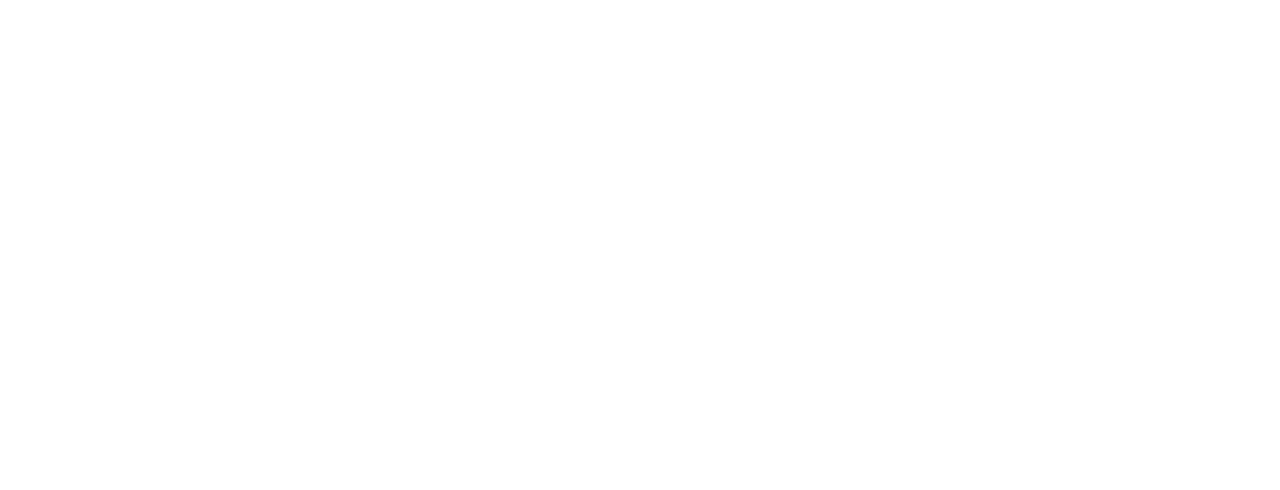
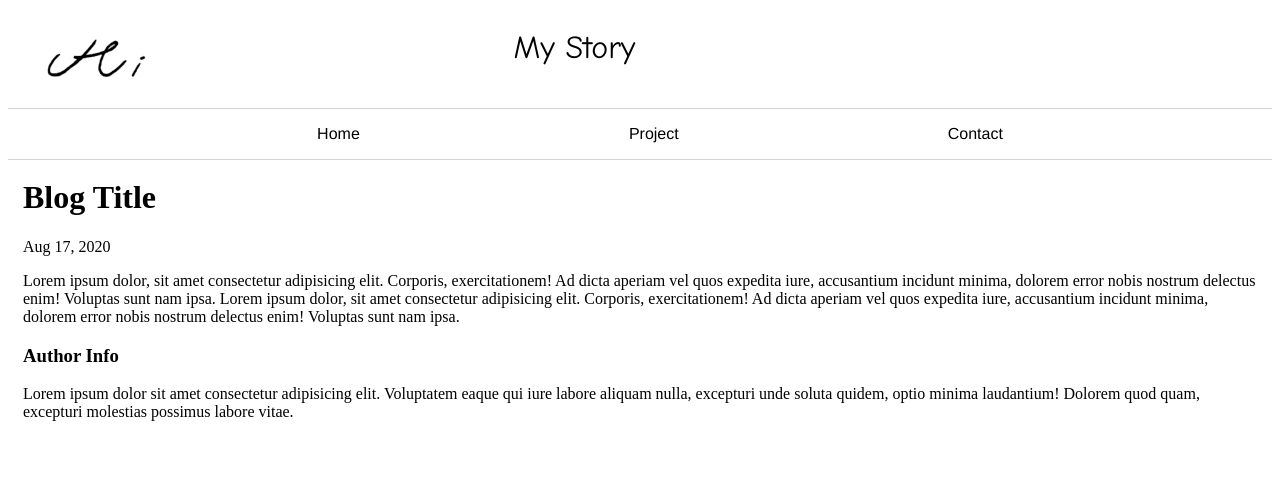
Before and after one commit to Leeeslieee/Udacity-PersonalBlog, a plain HTML site: page html/Blog-Post.html in a window 1280 px wide. Drawn offline with Linux system fonts and the light colour scheme.

Commit message:
Test Github Page

```diff
--- a/css/main.css
+++ b/css/main.css
@@ -1,15 +1,19 @@
+/* sdfsdfa */
 .container{
     display:grid;
-    grid-template-columns: 400px;
-    grid-template-rows:100px 50px 400px 50px;
+    grid-template-columns: 1fr;
+    grid-template-rows:100px 50px auto 50px;
     grid-template-areas:
-        "top"
+        "hd"
         "sd"
-        "main"
+        "ct"
         "ft";
     /*border:2px solid red;*/
 }
-
+a {
+    color: gray;
+    text-decoration: none;
+  }
 .box{
     display:flex;
     flex-direction:row;
@@ -17,8 +21,8 @@
 }
 
 .header{
-    grid-area:top;
-    background-image: url("../img/image0.jpg");
+    grid-area:hd;
+    background-image: url(../img/image0.jpg);
     background-size:contain;
     background-repeat:no-repeat;
     background-position: left;
@@ -28,47 +32,78 @@
 }
 .header h1{
     grid-area:site;
+    font-family: 'Comic Sans MS', 'Comic Sans', 'cursive';
+    font-weight:200;
 }
 .nav{
     width:100%;
     display:inline-block;
+    border-top: 1px solid lightgray;
+    border-bottom: 1px solid lightgray;
+
 }
-ul{
+.nav ul{
     display:flex;
     list-style-type: none;
     flex-direction:row;
     justify-content:space-evenly;
-    padding-left:0;
+    font-family: Helvetica, Arial;
 }
 
 .sidebar{
     grid-area:sd;
 }
-
 .content{
-    grid-area:main;
+    grid-area:ct;
 }
 
-.nestedGrid{
+.cards{
     width:100%;
     height:100%;
     display:grid;
-    grid-template-columns:50% 50%;
-    grid-template-rows:50% 50%;
+    grid-template-columns: repeat(auto-fill, minmax(200px, 1fr));
+    grid-gap: 10px;
+}
+.card{
+    display:grid;
+   /*grid-template-rows: repeat(auto-fill, minmax(100px, 200px));  */
+   grid-template-rows: minmax(250px,auto) 30px;
+   padding-top:5px;
 }
 
-.post{
-    padding: 5px 5px 5px 5px;
+.card img{
+    width:100%;
+    height:100%;
+    object-fit:cover;
+    object-position:50% 40%;
+}
+.card p{
+    line-height:5px;
+    font-family:    Helvetica, Arial;
+    font-size:0.8em;
+    color:gray;
+
+}
+
+.details{
+    float:right;
+}
+
+/*.postImage{
+    grid-area:Image;
     display:flex;
     flex-direction:row;
     justify-content:center;
 }
+.postImage:hover{
+    cursor:pointer;
+.postCaption{
+    font-size:0.9em;
 
-.post img{
-    width:100%;
-    object-fit:cover;
-    object-position:50% 40%;
 }
+}*/
+
+
 
 .footer{
     grid-area:ft;
@@ -76,22 +111,34 @@ ul{
     font-size:0.9em;
 }
 
-@media (min-width:401px){
+@media (min-width:500px){
     .container{
         display:grid;
-        grid-template-columns: 100px 650px;
-        grid-template-rows:100px 400px 50px;
+        grid-template-columns: 15% 85%;
+        grid-template-rows:100px auto 50px;
         grid-template-areas:
-            "top top"
-            "sd main"
+            "hd hd"
+            "sd ct"
             "ft ft";
+    }
+    .cards{
+        width:100%;
+        height:100%;
+        display:grid;
+        /*
+        grid-template-columns:50% 50%;
+        grid-template-rows:33% 33% 33%;
+        */
+        grid-template-columns: repeat(auto-fill, minmax(300px, 1fr));
+        grid-gap: 20px;
     }
 
     .nav{
         /*width:100%;*/
         height:100%;
+        border:none;
     }
-    ul{
+    .nav ul{
         height:100%;
         display:flex;
         list-style-type: none;
--- /dev/null
+++ b/css/post.css
@@ -0,0 +1,57 @@
+.container{
+
+    display:grid;
+    grid-template-rows:100px 50px auto 50px;
+    grid-template-columns: 1fr;
+    grid-template-areas:
+    "hd"
+    "sd"
+    "content"
+    "ft";
+}
+a {
+    color: black;
+    text-decoration: none;
+  }
+.box{
+
+}
+
+.header{
+    grid-area:hd;
+    background-image: url(../img/image0.jpg);
+    background-size:contain;
+    background-repeat:no-repeat;
+    background-position: left;
+    display:grid;
+    grid-template-columns: 40% 60%;
+    grid-template-areas:"logo site";
+}
+.header h1{
+    grid-area:site;
+    font-family: 'Comic Sans MS', 'Comic Sans', 'cursive';
+    font-weight:200;
+}
+
+.sidebar{
+    grid-area:sd;
+}
+.nav{
+    border-top: 1px solid lightgray;
+    border-bottom: 1px solid lightgray;
+}
+.nav ul{
+    list-style-type:none;
+    display:flex;
+    justify-content:space-evenly;
+    font-family: Helvetica, Arial;
+}
+
+.content{
+    grid-area:content;
+    padding: 0px 15px 0px 15px;
+}
+
+.footer{
+    grid-area:ft;
+}
--- a/html/Blog-Post.html
+++ b/html/Blog-Post.html
@@ -5,9 +5,44 @@
     <meta http-equiv="X-UA-Compatible" content="IE=edge">
     <meta name="viewport" content="width=device-width, initial-scale=1.0">
     <title>Blog Post</title>
+    <link rel="stylesheet" href="../css/post.css">
 </head>
 <body>
-        <article></article>
+    <div class="container">
+        <div class="header box">
+            <h1>My Story</h1>
+        </div>
+        <div class="sidebar box">
+            <nav class="nav">
+                <ul>
+                    <li><a href="Blog-HomePage.html">Home</a></li>
+                    <li>Project</li>
+                    <li>Contact</li>
+                </ul>
+            </nav>
+        </div>
+        <div class="content box">
+            <div class="heading">
+                <h1>Blog Title</h1>
+                <p>Aug 17, 2020</p>
+            </div>
+            <div class="main">
+                Lorem ipsum dolor, sit amet consectetur adipisicing elit.
+                Corporis, exercitationem! Ad dicta aperiam vel quos expedita iure, accusantium incidunt minima,
+                dolorem error nobis nostrum delectus enim! Voluptas sunt nam ipsa.
+                Lorem ipsum dolor, sit amet consectetur adipisicing elit.
+                Corporis, exercitationem! Ad dicta aperiam vel quos expedita iure, accusantium incidunt minima,
+                dolorem error nobis nostrum delectus enim! Voluptas sunt nam ipsa.
+            </div>
+            <div class="info">
+                <h3>Author Info</h3>
+                <p>Lorem ipsum dolor sit amet consectetur adipisicing elit.
+                    Voluptatem eaque qui iure labore aliquam nulla, excepturi unde soluta quidem,
+                    optio minima laudantium! Dolorem quod quam, excepturi molestias possimus labore vitae.</p>
+            </div>
 
+        </div>
+        <div class="footer box"></div>
+    </div>
 </body>
 </html>
```
Also changed, not shown: html/Blog-HomePage.html (deleted, +0 -49 lines), html/index.html (added, +59 -0 lines), img/IMG_1241.jpg (added).
